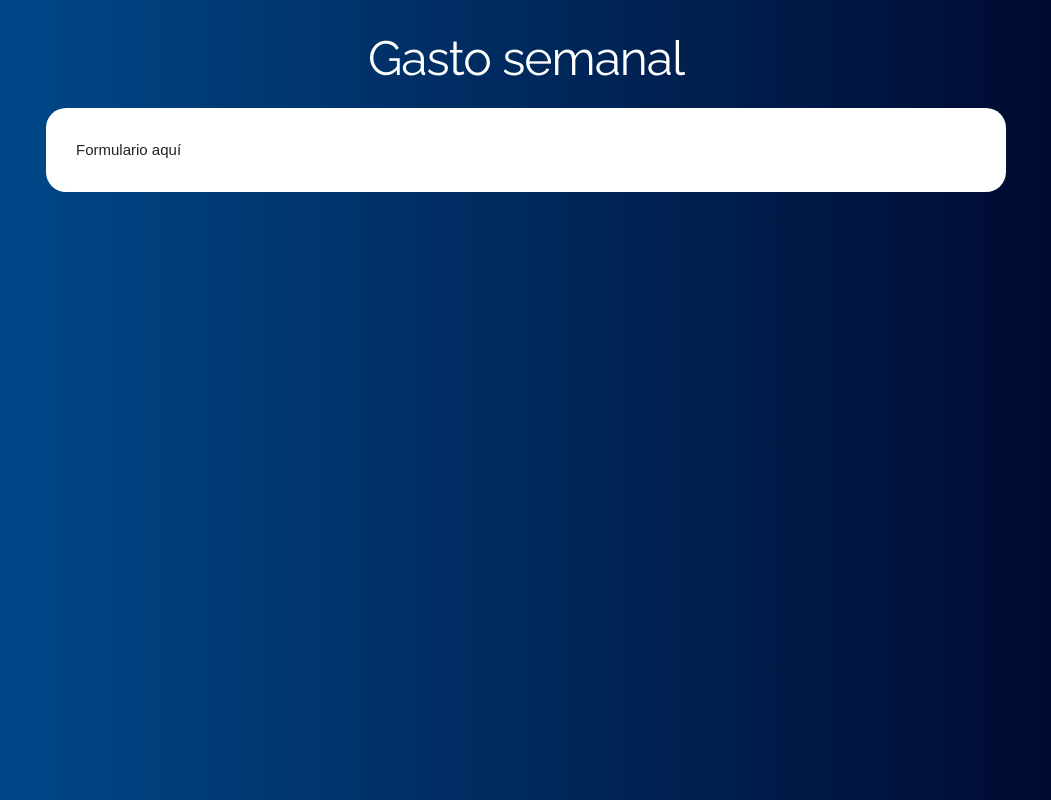
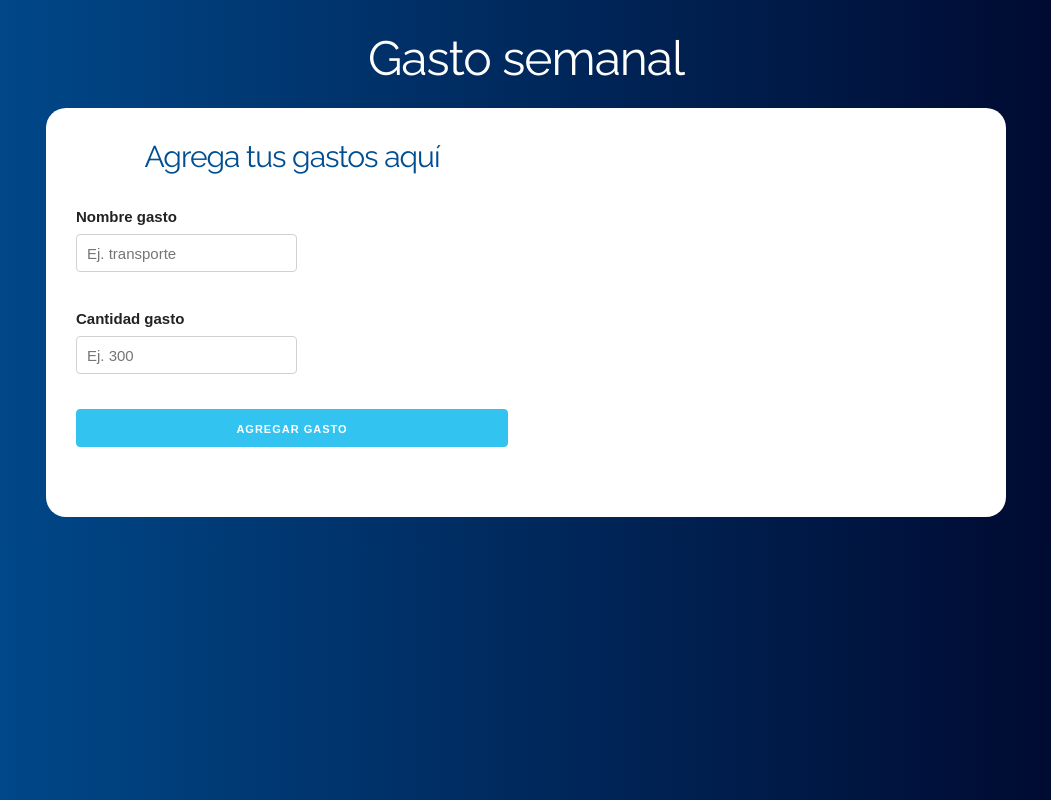
Before and after one commit to leotangram/budget, a React (Create React App) app: page / in a window 1280 px wide. Both pictures are taken after typing "5" into the empty fields and a click on the input "Definir presupuesto". Shown: the whole page, without its empty margins (114-1165 px from the left). Built offline with nearby package versions, Linux system fonts and the light colour scheme.

Commit message:
Read expenses values.

```diff
--- a/src/App.js
+++ b/src/App.js
@@ -1,5 +1,6 @@
 import React, { useState } from 'react'
 import Question from './components/Question'
+import Form from './components/Form'
 
 function App() {
   // state
@@ -18,7 +19,9 @@ function App() {
             />
           ) : (
             <div className='row'>
-              <div className='one-half column'>Formulario aquí</div>
+              <div className='one-half column'>
+                <Form />
+              </div>
               <div className='one-half column' />
             </div>
           )}
--- /dev/null
+++ b/src/components/Form.js
@@ -0,0 +1,56 @@
+import React, { useState } from 'react'
+
+function Form(props) {
+  // State
+  const [expenditureName, setExpenditureName] = useState('')
+  const [expenditureQuantity, setExpenditureQuantity] = useState(0)
+  const [error, setError] = useState(false)
+
+  // Cuando se agrega el gasto
+  const addExpenditure = e => {
+    e.preventDefault()
+
+    // Validar
+    if (
+      expenditureQuantity < 1 ||
+      isNaN(expenditureQuantity) ||
+      expenditureName === ''
+    ) {
+      setError(true)
+      return
+    }
+
+    // Pasar el gasto al componente principal
+  }
+
+  return (
+    <form onSubmit={addExpenditure}>
+      <h2>Agrega tus gastos aquí</h2>
+      <div className='field'>
+        <label>Nombre gasto</label>
+        <input
+          type='text'
+          className='u-full-widthh'
+          placeholder='Ej. transporte'
+          onChange={e => setExpenditureName(e.target.value)}
+        />
+      </div>
+      <div className='field'>
+        <label>Cantidad gasto</label>
+        <input
+          type='text'
+          className='u-full-widthh'
+          placeholder='Ej. 300'
+          onChange={e => setExpenditureQuantity(parseInt(e.target.value, 10))}
+        />
+      </div>
+      <input
+        type='submit'
+        value='Agregar gasto'
+        className='button-primary u-full-width'
+      />
+    </form>
+  )
+}
+
+export default Form
```
